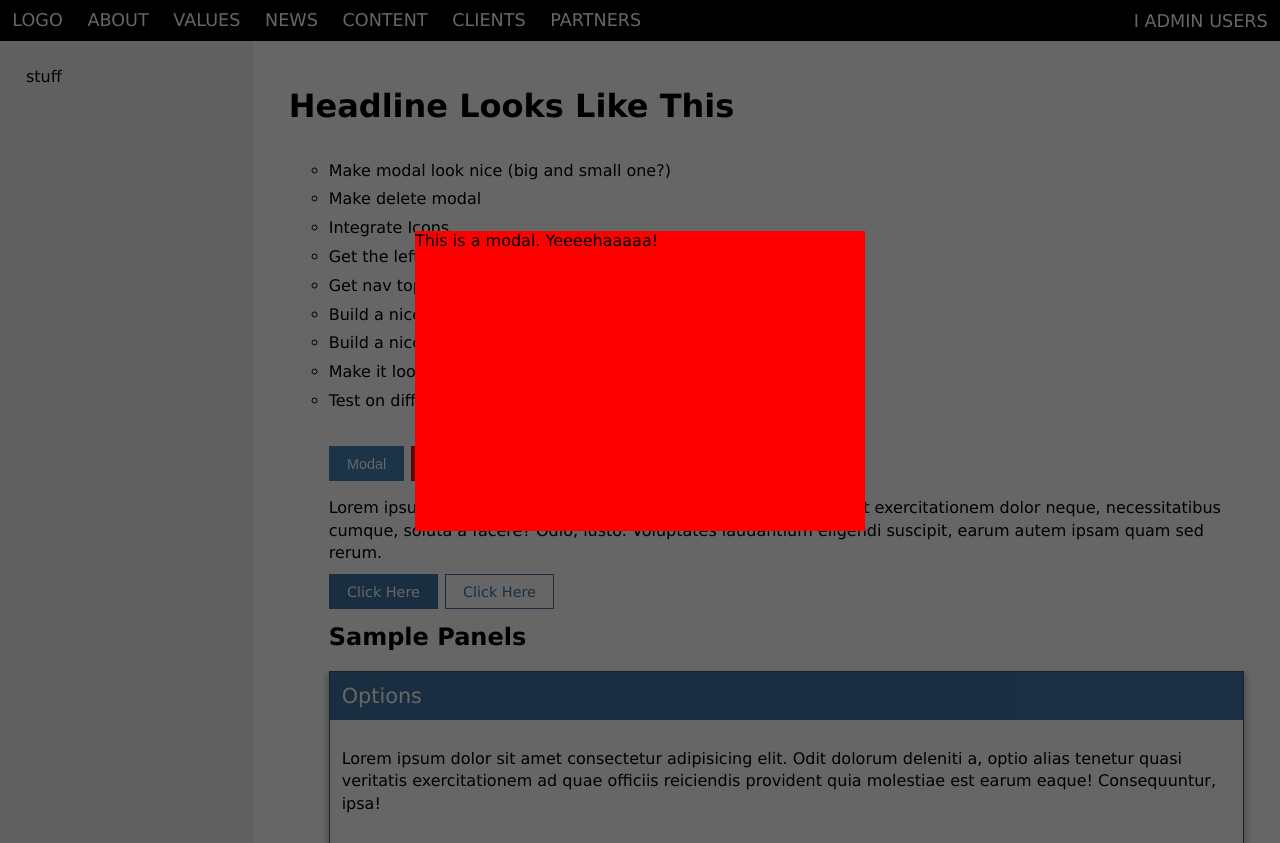
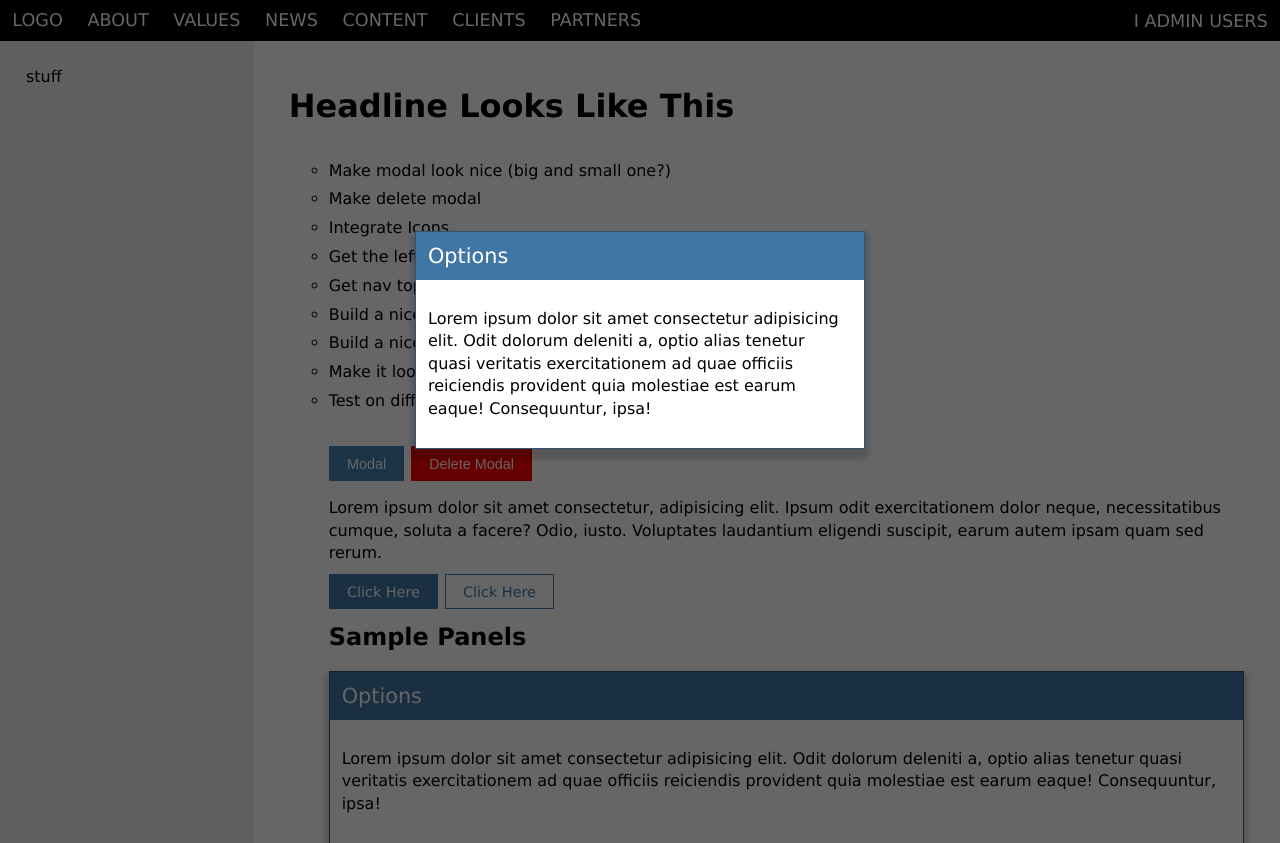
Before and after one commit to trongate/trongate-default-admin, a PHP site: page / in a window 1280 px wide, after a click on "Modal". Shown: the top 843 px of the page. Run offline with PHP 8.4, Linux system fonts and the light colour scheme.

Commit message:
Delete modal working.

```diff
--- a/index.php
+++ b/index.php
@@ -47,7 +47,12 @@
 				<button class="danger" onclick="displayModal('test-modal')">Delete Modal</button>
 
 				<div class="modal" id="test-modal">
-					This is a modal. Yeeeehaaaaa!
+					<div class="card">
+						<div class="card-head">Options</div>
+						<div class="card-body">
+							<p>Lorem ipsum dolor sit amet consectetur adipisicing elit. Odit dolorum deleniti a, optio alias tenetur quasi veritatis exercitationem ad quae officiis reiciendis provident quia molestiae est earum eaque! Consequuntur, ipsa!</p>
+						</div>
+					</div>
 				</div>
 			</p>
 
@@ -67,8 +72,7 @@
 		display: block;
 		position: absolute;
 		width: 450px;
-		height: 300px;
-		background-color: red;
+		background-color: white;
 		margin: 0 auto;
 		transition: top 0.4s;
 		opacity: 0;
@@ -689,7 +693,13 @@ a.alt:hover {
 
 }
 
+.card-danger {
+    border: 1px red solid;
+}
 
+.card-danger .card-head {
+	background-color: red;
+}
 
 </style>
 
```
